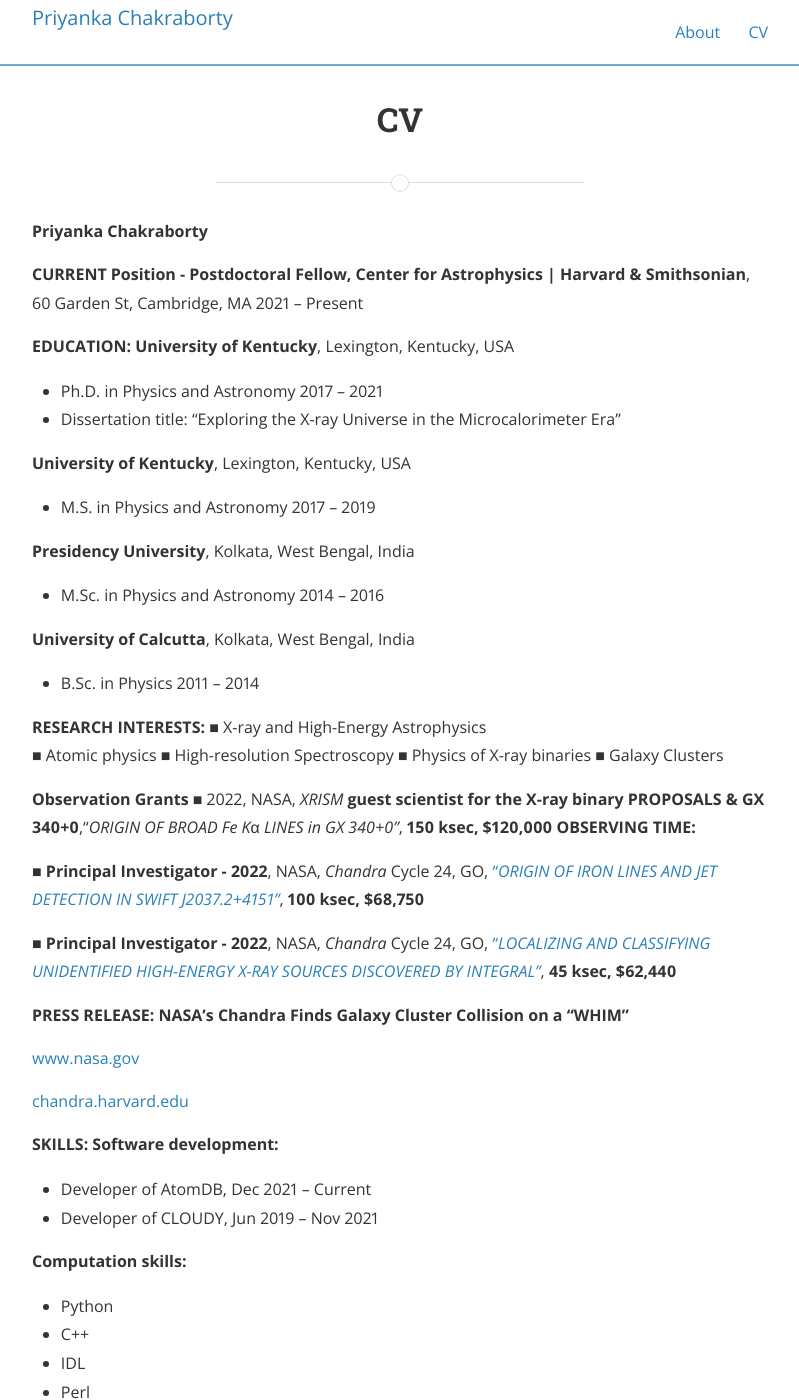
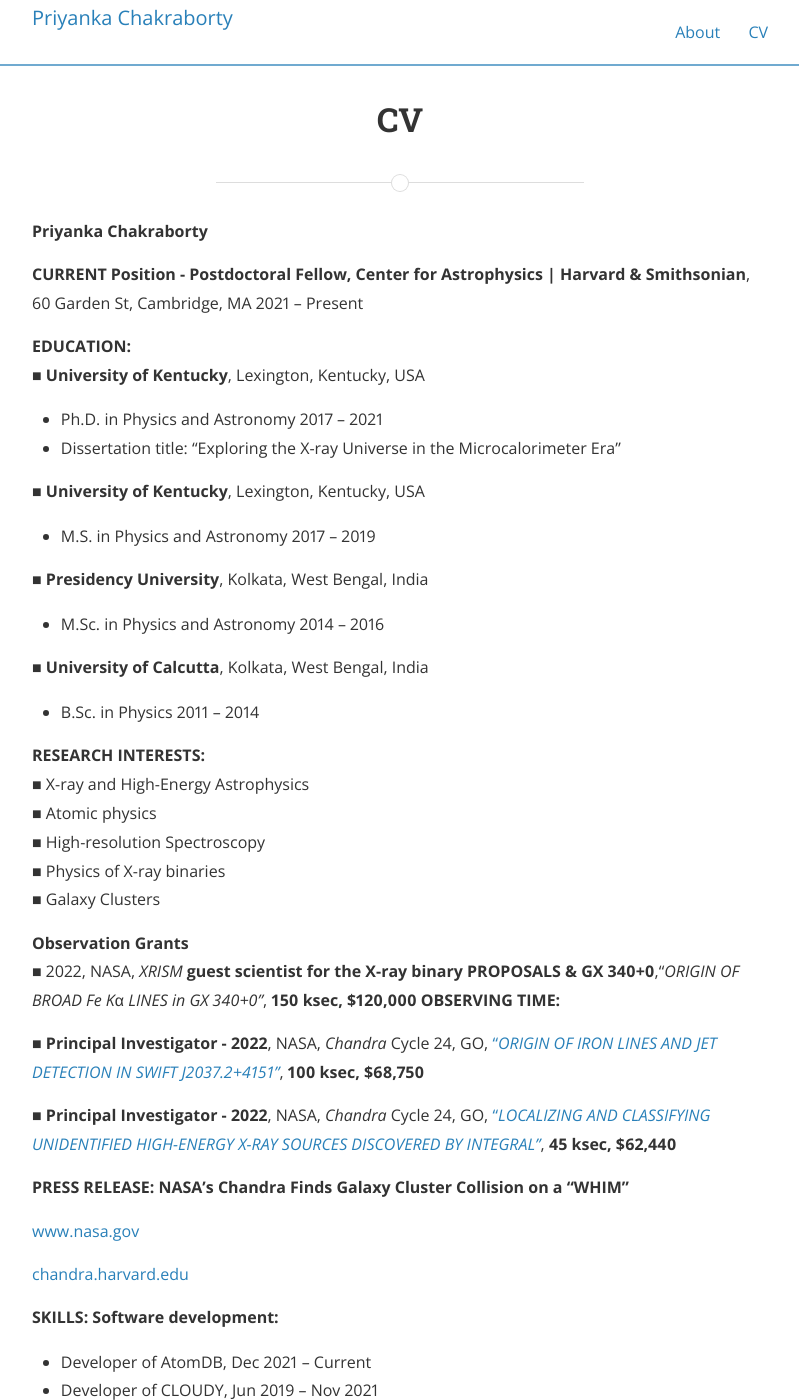
Before and after one commit to priyaastro/priyaastro.github.io, a Jekyll site: the page built from posts.md, in a window 1280 px wide and 1400 px high. Shown: the whole window, without its empty margins (240-1039 px from the left). Built offline with Jekyll 4.4.1, drawn with Linux system fonts in a browser that asks for light colours; nearby versions of some CDN libraries.

```diff
--- a/posts.md
+++ b/posts.md
@@ -12,20 +12,21 @@ main_nav: true
 Postdoctoral Fellow, Center for Astrophysics | Harvard & Smithsonian**,
 60 Garden St, Cambridge, MA 2021 – Present
 
-**EDUCATION: University of Kentucky**, Lexington, Kentucky, USA
+**EDUCATION:
+■ University of Kentucky**, Lexington, Kentucky, USA
 
 - Ph.D. in Physics and Astronomy 2017 – 2021
 - Dissertation title: “Exploring the X-ray Universe in the Microcalorimeter Era”
 
-**University of Kentucky**, Lexington, Kentucky, USA
+■ **University of Kentucky**, Lexington, Kentucky, USA
 
 - M.S. in Physics and Astronomy 2017 – 2019
 
-**Presidency University**, Kolkata, West Bengal, India
+■ **Presidency University**, Kolkata, West Bengal, India
 
 - M.Sc. in Physics and Astronomy 2014 – 2016
 
-**University of Calcutta**, Kolkata, West Bengal, India
+■ **University of Calcutta**, Kolkata, West Bengal, India
 
 - B.Sc. in Physics 2011 – 2014
 
```
